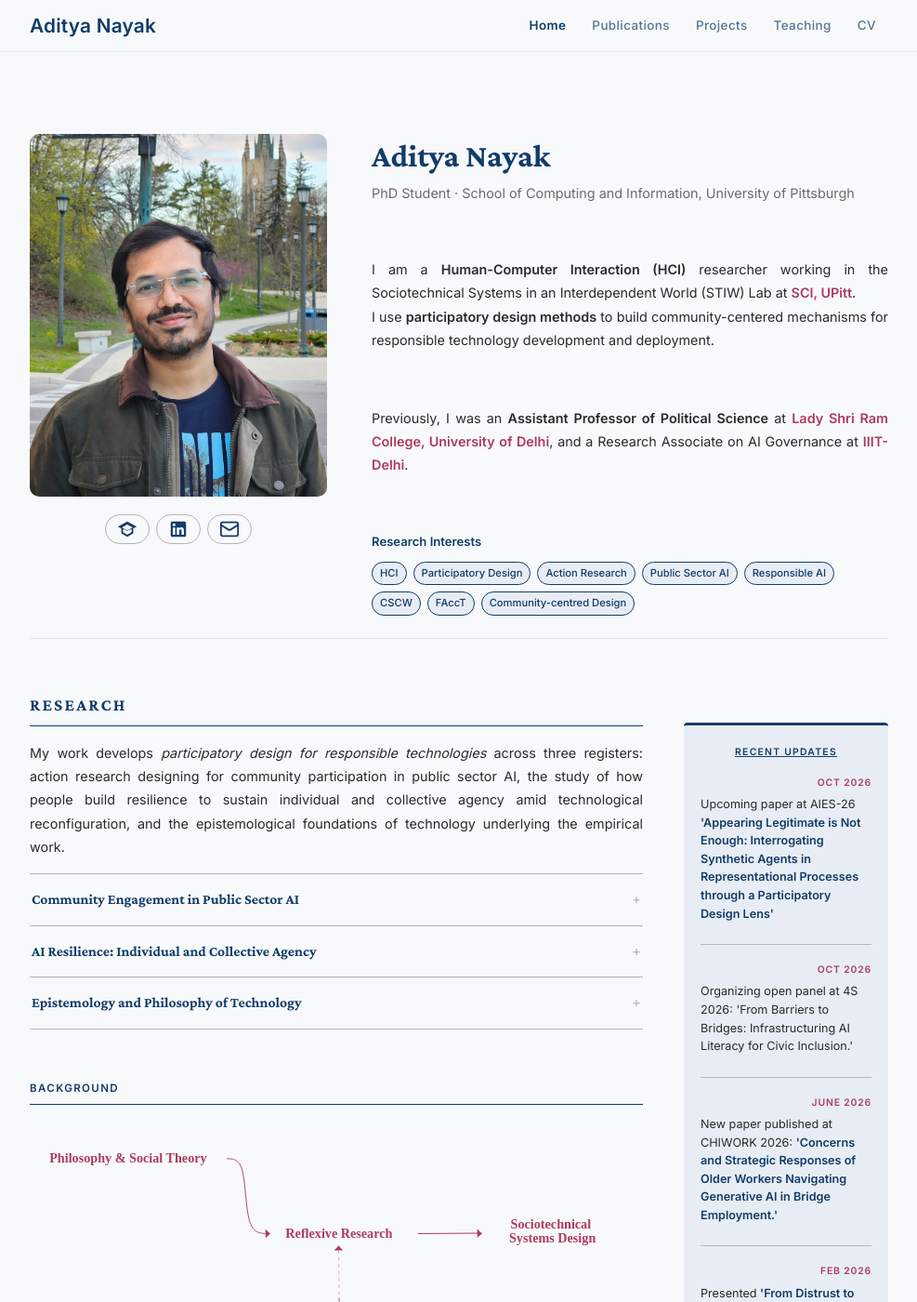
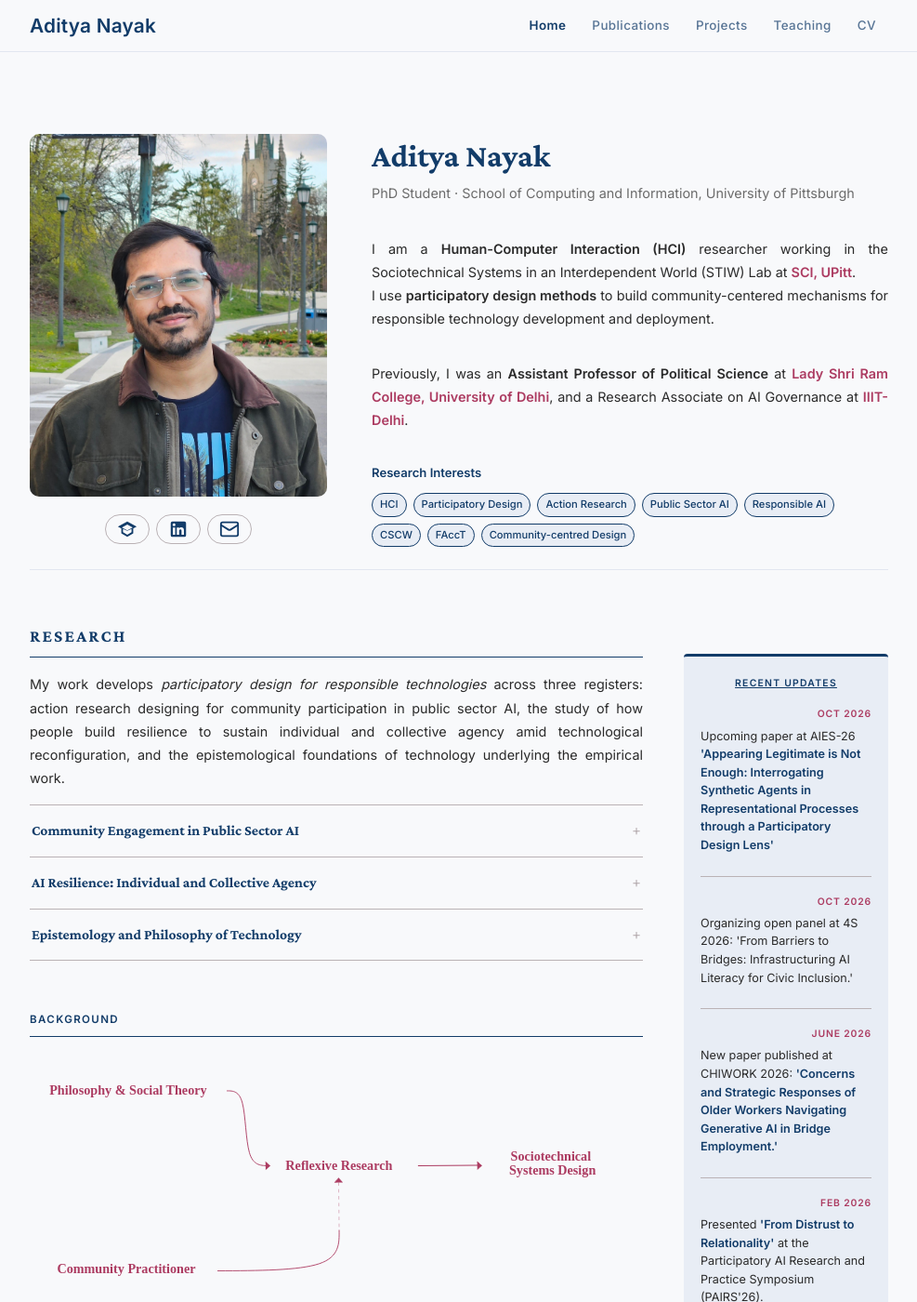
Before and after one commit to adityanayak-info/adityanayak-info.github.io, a Jekyll site: the page built from index.md, in a window 1280 px wide and 1400 px high. Shown: the whole window at 93% size, without its empty margins (146-1133 px from the left). Built offline with Jekyll 4.4.1, drawn with Linux system fonts in a browser that asks for light colours.

Commit message:
Adjust profile rule styling in CSS
Reduced margin for profile rule and adjusted width.

```diff
--- a/assets/css/style.css
+++ b/assets/css/style.css
@@ -388,10 +388,9 @@ a:hover { color: var(--navy); text-decoration: underline; }
 }
 
 hr.profile-rule {
-  width: 100px;
   border: none;
   border-top: 1px solid transparent;
-  margin: 1.8rem auto;
+  margin: 1rem auto;
 }
 
 .profile-text a.inst-link {
```
